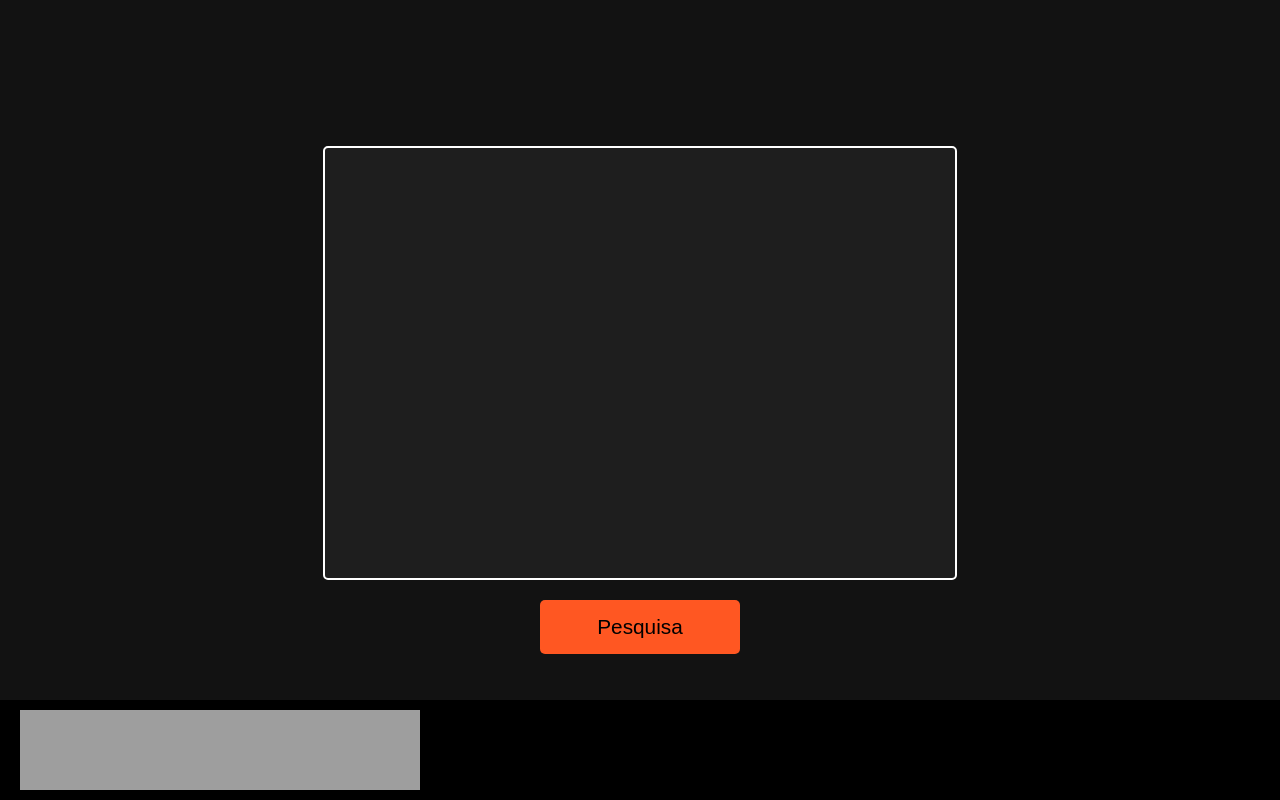
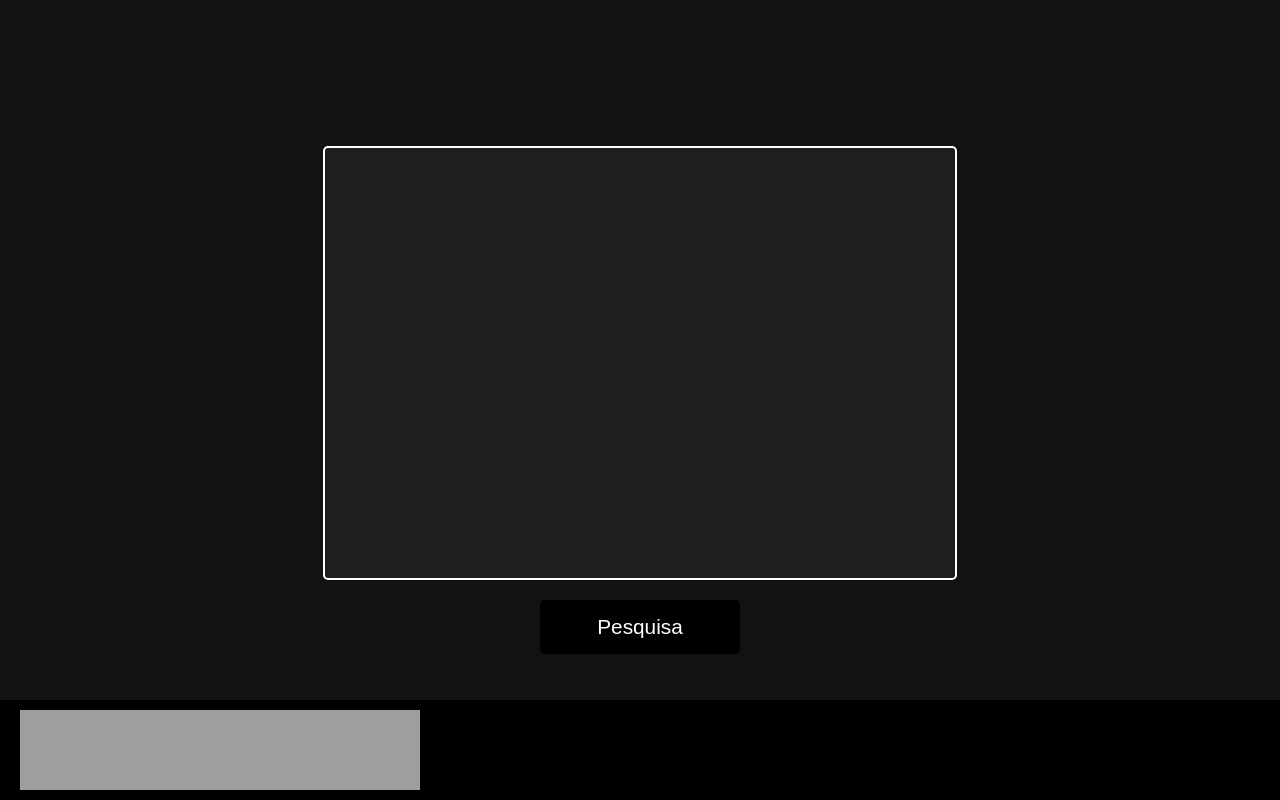
Before and after one commit to Math3usD/Math3usD_pesquisa.github.io, a plain HTML site: page index.html in a window 1280 px wide. Drawn offline with Linux system fonts and the light colour scheme; grey boxes are pictures that could not be loaded.

Commit message:
Update index.html

```diff
--- a/index.html
+++ b/index.html
@@ -49,19 +49,19 @@
             padding: 15px 30px;
             border: none;
             border-radius: 5px;
-            background-color: #ff5722; /* Cor laranja */
-            color: #000000;  /* Texto preto */
+            background-color: #000000; /* Cor laranja */
+            color: #ffffff;  /* Texto preto */
             cursor: pointer;
             transition: background-color 0.3s ease;
             width: 200px; /* Largura do botão */
         }
 
         button:hover {
-            background-color: #e64a19; /* Cor laranja mais escura no hover */
+            background-color: #000000; /* Cor laranja mais escura no hover */
         }
 
         button:disabled {
-            background-color: #555555;
+            background-color: #000000;
             cursor: not-allowed;
         }
 
```
